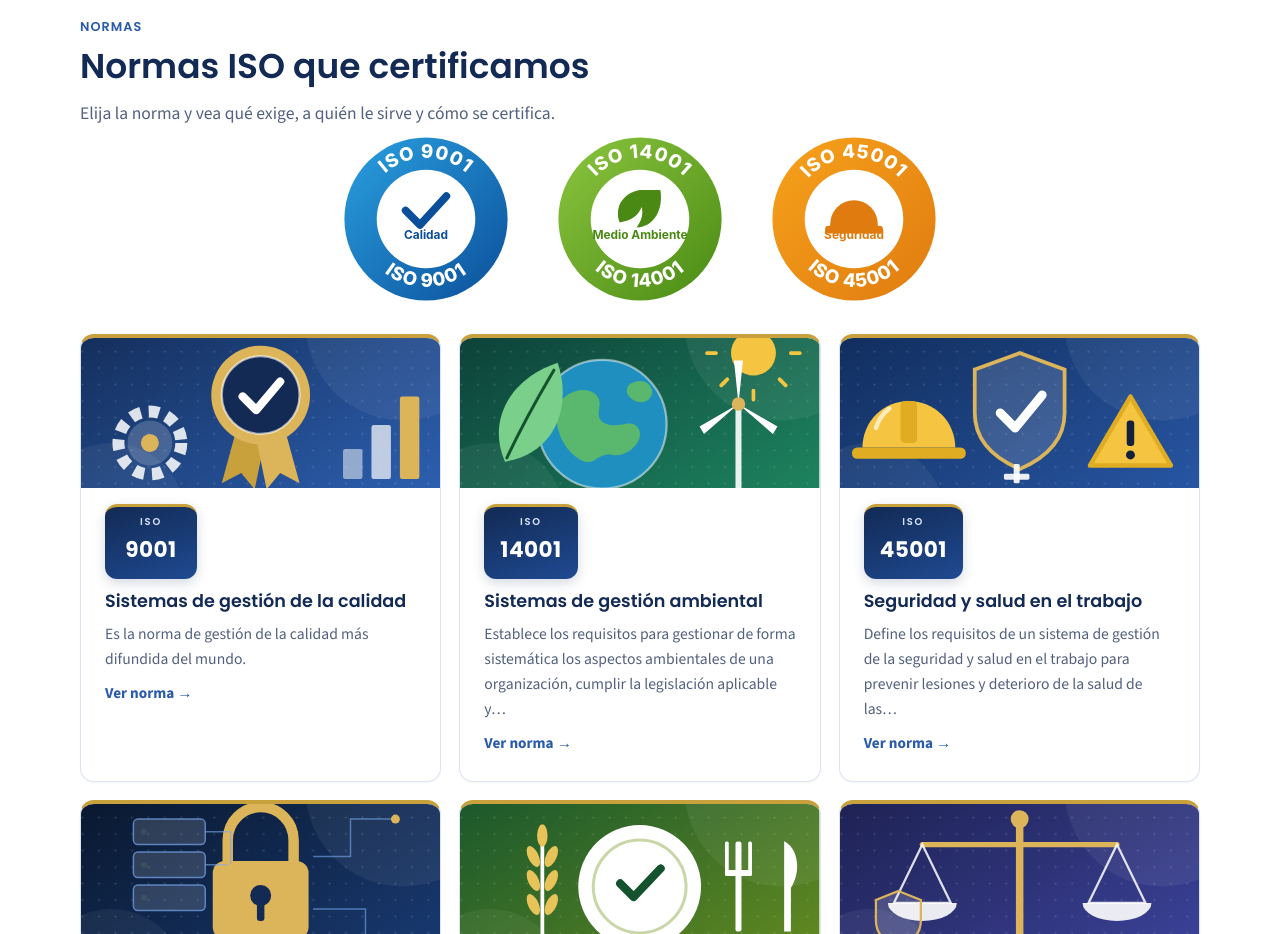
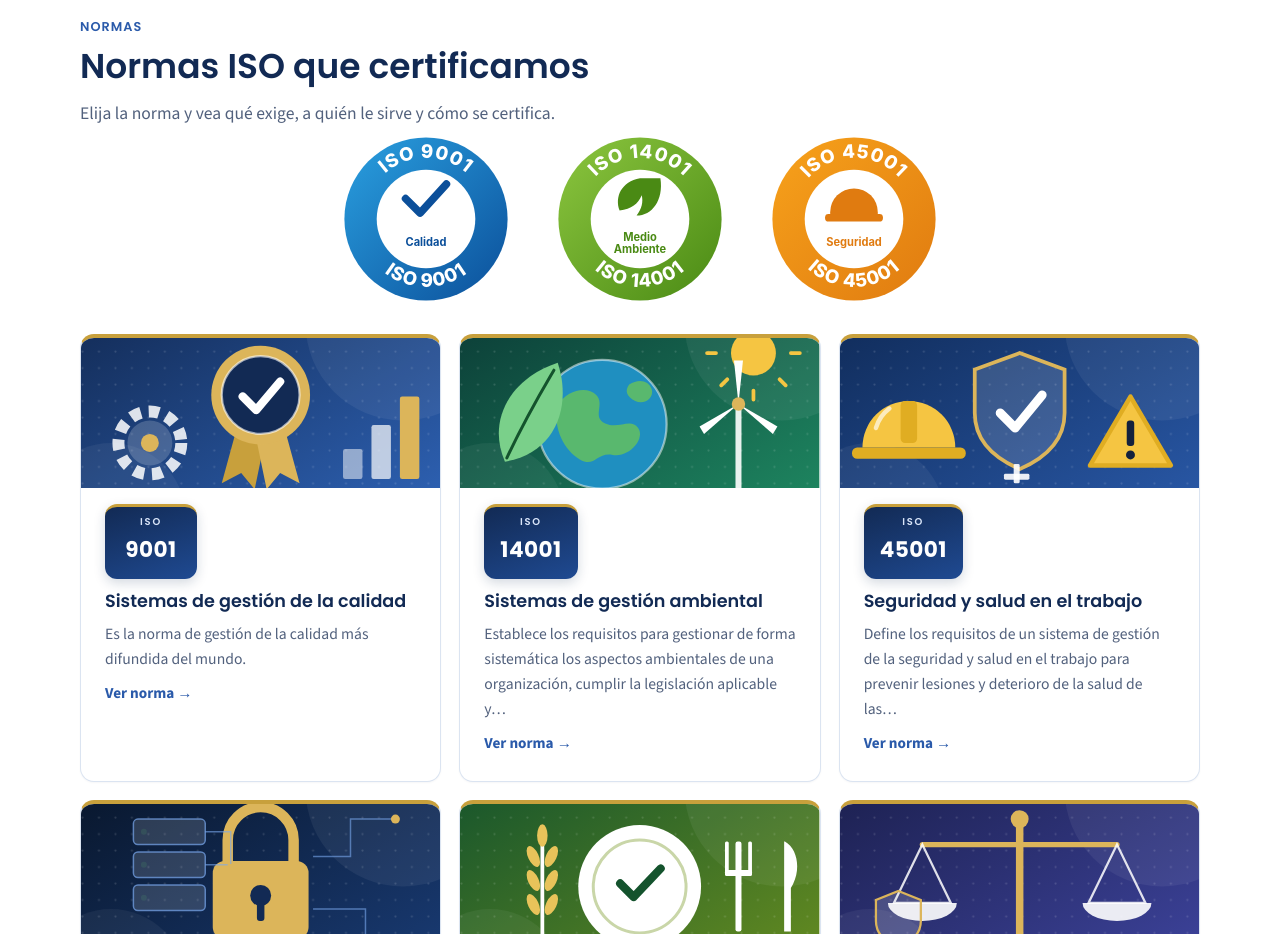
Before and after one commit to Fernando-Mazamba/Unicert-Global, a plain HTML site: page index.html in a window 1280 px wide. Shown: the part 2420-3354 px from the top of the page. Drawn offline with nearby package versions, Linux system fonts and the light colour scheme.

Commit message:
Logos de normas: ajuste de etiquetas
Co-Authored-By: Claude Sonnet 5.5 <noreply@anthropic.com>
Claude-Session: https://claude.ai/code/session_01NUYnKqEJ4pq16Y2ezNmeT5

```diff
--- a/index.html
+++ b/index.html
@@ -693,7 +693,7 @@ function scene(t,slice){var p=SC_PAL[t]||SC_PAL.gen,id='sg'+t;
 function cimg(txt){return '<div class="cimg">'+scene(themeOf(txt),true)+'</div>'}
 var PHOTO={'iso-14001':['img/03-iso-14001-gestion-ambiental.jpg','Auditores de Unicert Global tomando una muestra de agua durante una inspección ambiental'],'iso-45001':['img/04-iso-45001-seguridad-salud-trabajo.jpg','Equipo de Unicert Global revisando condiciones de seguridad y salud en una planta industrial'],'iso-27001':['img/05-iso-27001-seguridad-informacion.jpg','Profesional de seguridad de la información monitoreando un centro de operaciones'],'cursos':['img/06-formacion-capacitacion-corporativa.jpg','Sesión de formación corporativa sobre mejora de procesos y sistemas de gestión'],'svc-inspeccion':['img/07-inspeccion-tecnica-portuaria.jpg','Inspector técnico con casco y portapapeles junto a un buque en puerto'],'svc-auditorias':['img/08-auditoria-sistemas-gestion.jpg','Auditores de Unicert Global realizando una auditoría de gestión de la calidad en una planta']};
 function pimgHtml(title,sub,badge){var p=PHOTO[window.__pid];return p?'<img src="'+p[0]+'" alt="'+esc(p[1])+'" width="1400" height="700" loading="eager" decoding="async">':scene(themeOf(title+' '+sub+' '+(badge||'')),false)}
-function nRing(id,col1,col2,num,lbl,icon){return '<svg viewBox="0 0 200 200" role="img" aria-label="'+esc(num+' '+lbl)+'"><defs><linearGradient id="g'+id+'" x1="0" y1="0" x2="1" y2="1"><stop offset="0" stop-color="'+col1+'"/><stop offset="1" stop-color="'+col2+'"/></linearGradient><path id="a'+id+'" d="M 28 100 A 72 72 0 0 1 172 100"/><path id="b'+id+'" d="M 20 100 A 80 80 0 0 0 180 100"/></defs><circle cx="100" cy="100" r="96" fill="url(#g'+id+')"/><circle cx="100" cy="100" r="58" fill="#fff"/><text font-family="Inter,Arial,sans-serif" font-weight="800" font-size="22" fill="#fff" letter-spacing="1"><textPath href="#a'+id+'" startOffset="50%" text-anchor="middle">'+num+'</textPath></text><text font-family="Inter,Arial,sans-serif" font-weight="800" font-size="22" fill="#fff" letter-spacing="1"><textPath href="#b'+id+'" startOffset="50%" text-anchor="middle" side="left">'+num+'</textPath></text>'+icon+'<text x="100" y="124" text-anchor="middle" font-family="Inter,Arial,sans-serif" font-weight="700" font-size="14" fill="'+col2+'">'+lbl+'</text></svg>'}
+function nRing(id,col1,col2,num,lbl,icon){return '<svg viewBox="0 0 200 200" role="img" aria-label="'+esc(num+' '+lbl)+'"><defs><linearGradient id="g'+id+'" x1="0" y1="0" x2="1" y2="1"><stop offset="0" stop-color="'+col1+'"/><stop offset="1" stop-color="'+col2+'"/></linearGradient><path id="a'+id+'" d="M 28 100 A 72 72 0 0 1 172 100"/><path id="b'+id+'" d="M 20 100 A 80 80 0 0 0 180 100"/></defs><circle cx="100" cy="100" r="96" fill="url(#g'+id+')"/><circle cx="100" cy="100" r="58" fill="#fff"/><text font-family="Inter,Arial,sans-serif" font-weight="800" font-size="22" fill="#fff" letter-spacing="1"><textPath href="#a'+id+'" startOffset="50%" text-anchor="middle">'+num+'</textPath></text><text font-family="Inter,Arial,sans-serif" font-weight="800" font-size="22" fill="#fff" letter-spacing="1"><textPath href="#b'+id+'" startOffset="50%" text-anchor="middle" side="left">'+num+'</textPath></text>'+'<g transform="translate(0,-14)">'+icon+'</g><text text-anchor="middle" font-family="Inter,Arial,sans-serif" font-weight="700" font-size="13" fill="'+col2+'">'+lbl.split(' ').map(function(w,i,a){return '<tspan x="100" y="'+(a.length>1?126+i*14:132)+'">'+w+'</tspan>'}).join('')+'</text></svg>'}
 function normLogos(){return '<div class="nlogos" role="group" aria-label="Normas ISO principales">'+nRing('1','#2aa0e0','#0b4f9a','ISO 9001','Calidad','<path d="M76 90l17 17 31-34" fill="none" stroke="#0b4f9a" stroke-width="9" stroke-linecap="round" stroke-linejoin="round"/>')+nRing('2','#8cc63f','#4a8a14','ISO 14001','Medio Ambiente','<path d="M100 66c-22 4-30 22-24 38 14-2 22-8 26-18 2 8 0 16-6 24 18 0 32-18 28-44z" fill="#4a8a14"/>')+nRing('3','#f7a21b','#e07b10','ISO 45001','Seguridad','<path d="M72 106a28 28 0 0 1 56 0v6H72z" fill="#e07b10"/><rect x="66" y="108" width="68" height="9" rx="4" fill="#e07b10"/>')+'</div>'}
 function ph(title,sub,crumbs,badge){
   var c='<a href="#inicio">Inicio</a>';
```
